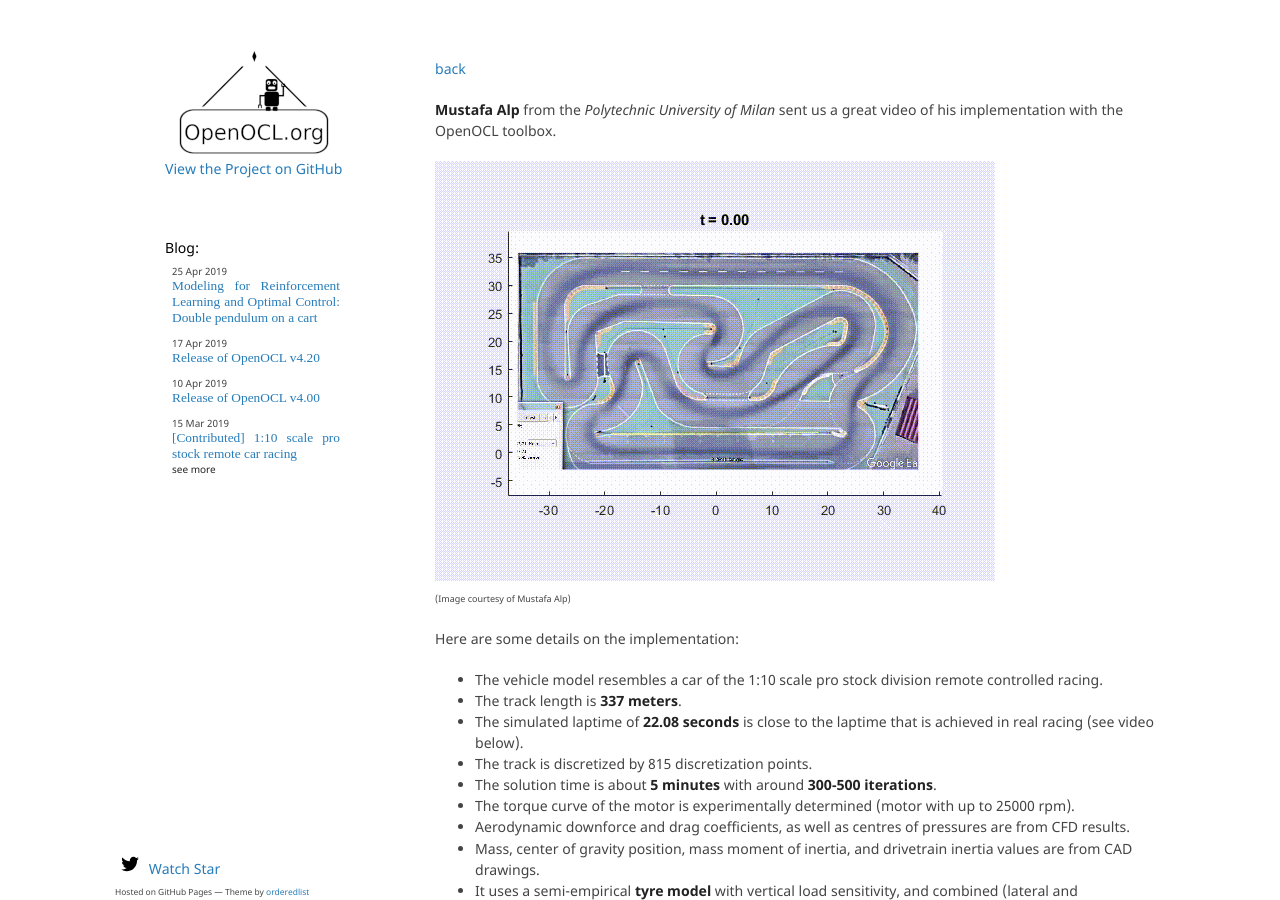
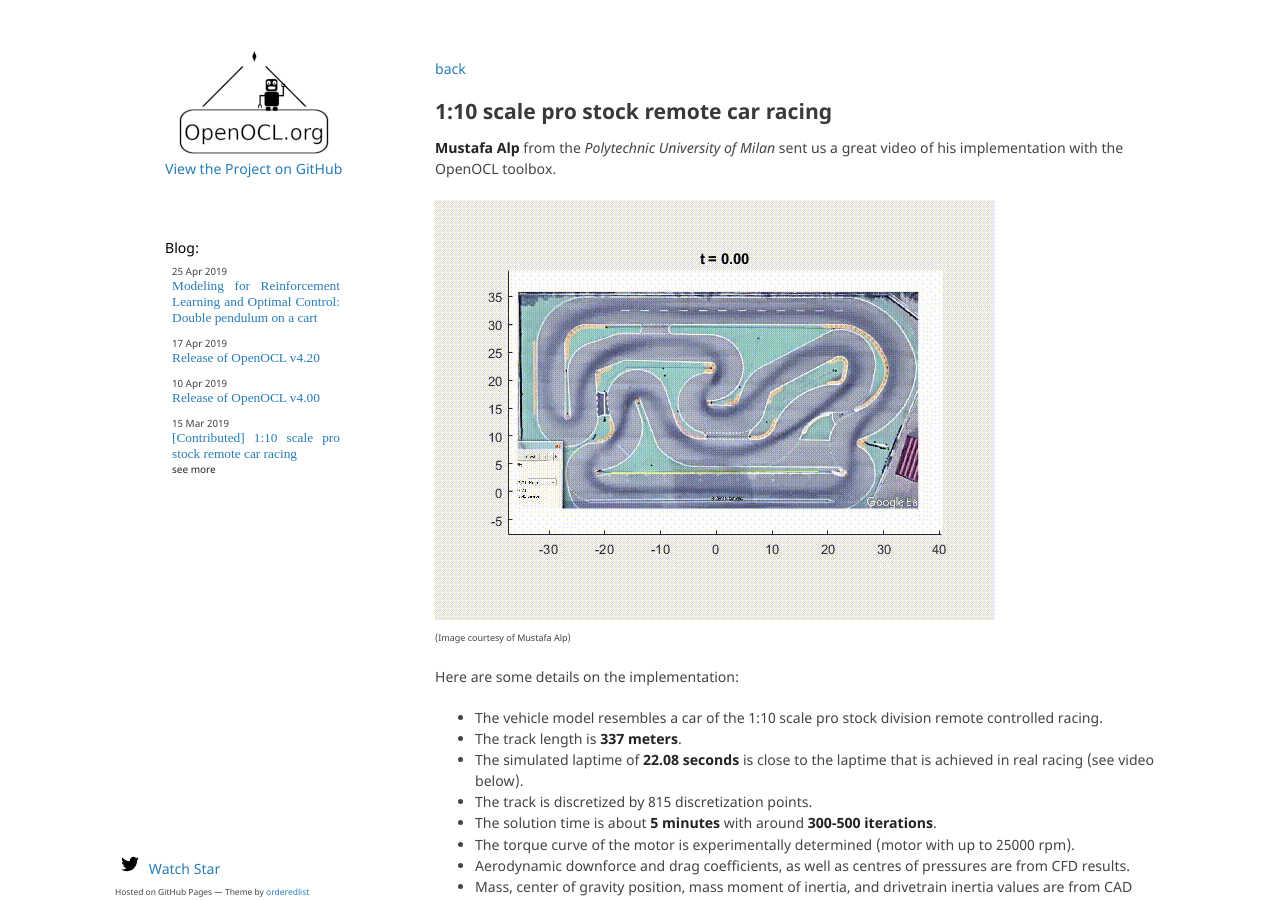
Before and after one commit to OpenOCL/openocl.github.io, a Jekyll site: the page built from _posts/2019-03-15-stock-pro-race-car.md, in a window 1280 px wide and 900 px high. Built offline with Jekyll 4.4.1, drawn with Linux system fonts in a browser that asks for light colours; some web fonts are replaced; our own code applies the rules of GitHub Pages for plain Markdown files.

Commit message:
Update 2019-03-15-stock-pro-race-car.md

```diff
--- a/_posts/2019-03-15-stock-pro-race-car.md
+++ b/_posts/2019-03-15-stock-pro-race-car.md
@@ -5,6 +5,8 @@
 permalink: /:categories/:title/
 hidden: false
 ---
+
+# 1:10 scale pro stock remote car racing
 
 **Mustafa Alp** from the *Polytechnic University of Milan* sent us a great video of his implementation with the OpenOCL toolbox.
 
```
